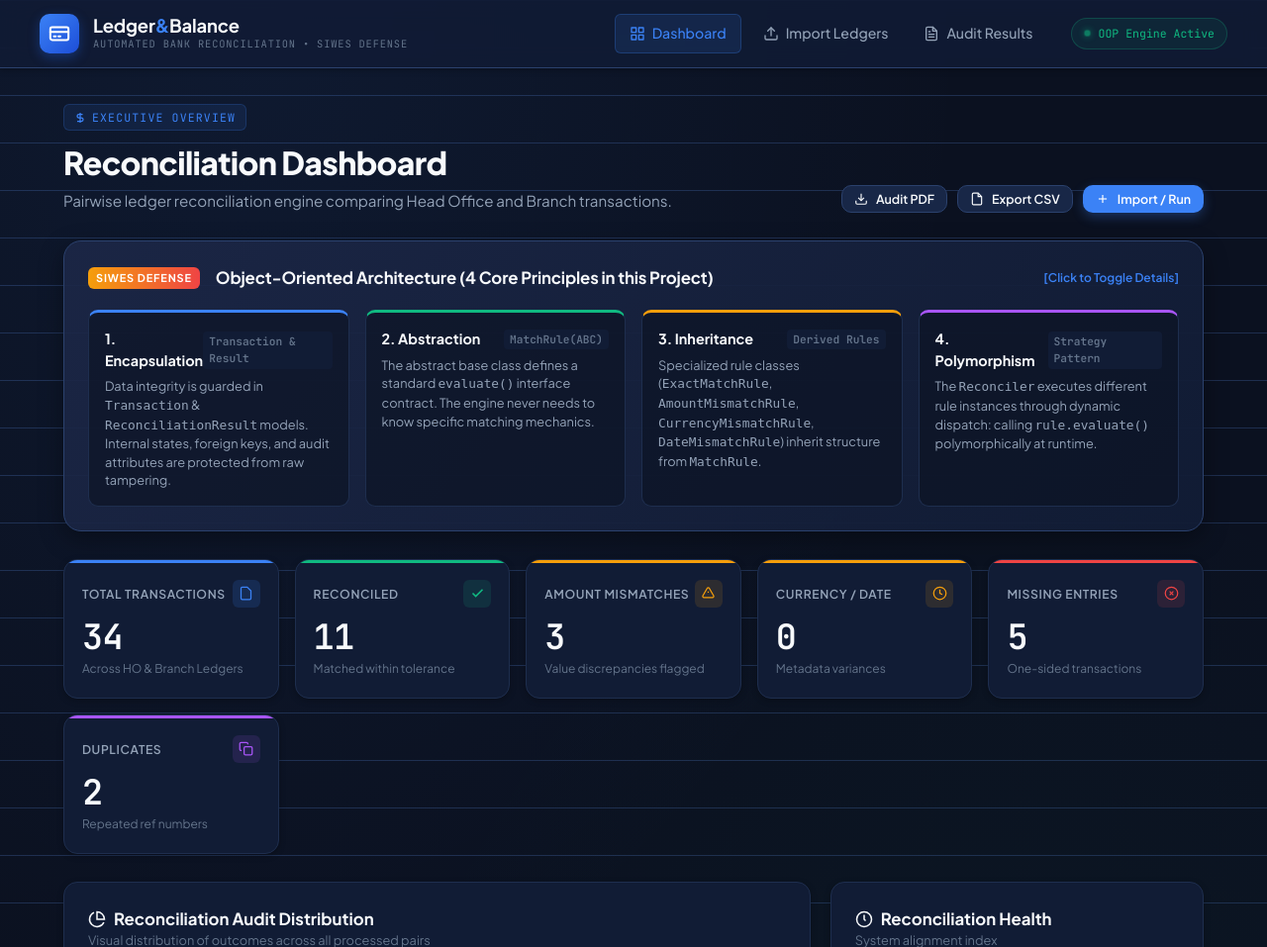
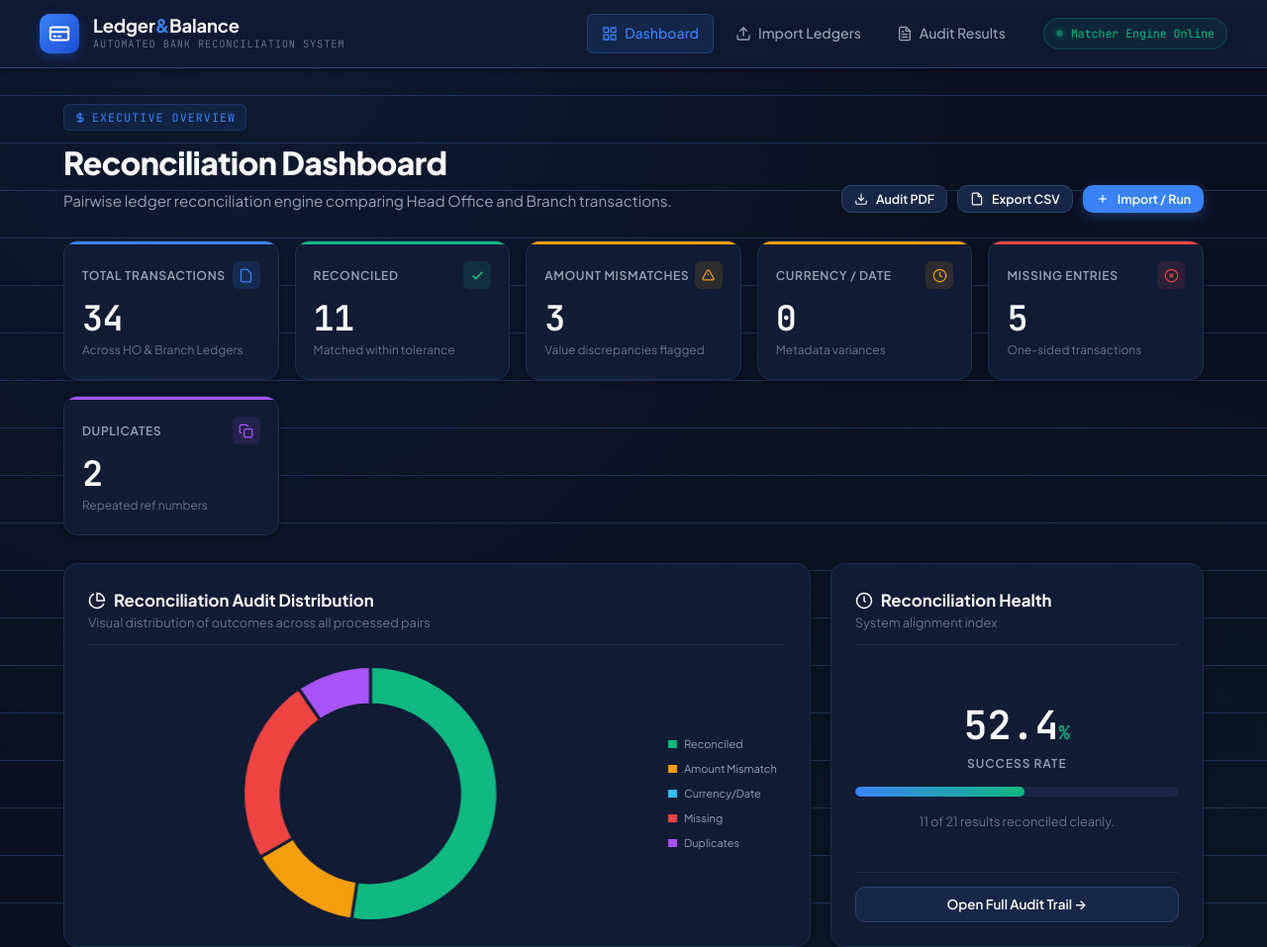
Before and after one commit to iamayomide-ai/ledger-and-balance, a Flask app: page / in a window 1280 px wide. Shown: the top 957 px of the page at 99% size. Run offline with Flask 3, Linux system fonts and the light colour scheme.

Commit message:
Refine UI: Remove academic banners for clean enterprise fintech design

```diff
--- a/app/templates/base.html
+++ b/app/templates/base.html
@@ -21,7 +21,7 @@
         </div>
         <div>
           <div class="brand-title">Ledger<span>&amp;</span>Balance</div>
-          <div class="brand-subtitle">Automated Bank Reconciliation &bull; SIWES Defense</div>
+          <div class="brand-subtitle">Automated Bank Reconciliation System</div>
         </div>
       </a>
 
@@ -43,7 +43,7 @@
 
         <div class="engine-pill">
           <span class="engine-dot"></span>
-          <span>OOP Engine Active</span>
+          <span>Matcher Engine Online</span>
         </div>
       </div>
     </div>
--- a/app/templates/dashboard.html
+++ b/app/templates/dashboard.html
@@ -25,58 +25,6 @@
   </div>
 </div>
 
-<!-- OOP ARCHITECTURE DEFENSE SHOWCASE -->
-<div class="defense-oop-banner">
-  <div class="defense-header" onclick="const g = document.getElementById('oopGrid'); g.style.display = g.style.display === 'none' ? 'grid' : 'none';">
-    <div style="display:flex; align-items:center; gap:8px;">
-      <span class="defense-badge">SIWES Defense</span>
-      <strong style="font-size:1.05rem; letter-spacing:-0.01em;">Object-Oriented Architecture (4 Core Principles in this Project)</strong>
-    </div>
-    <span style="font-size:0.75rem; color:var(--brand-primary); font-weight:600;">[Click to Toggle Details]</span>
-  </div>
-
-  <div class="oop-grid" id="oopGrid">
-    <div class="oop-card oop-encap">
-      <div class="oop-title">
-        <span>1. Encapsulation</span>
-        <span class="oop-class-tag">Transaction &amp; Result</span>
-      </div>
-      <p class="oop-desc">
-        Data integrity is guarded in <code>Transaction</code> &amp; <code>ReconciliationResult</code> models. Internal states, foreign keys, and audit attributes are protected from raw tampering.
-      </p>
-    </div>
-
-    <div class="oop-card oop-abstr">
-      <div class="oop-title">
-        <span>2. Abstraction</span>
-        <span class="oop-class-tag">MatchRule(ABC)</span>
-      </div>
-      <p class="oop-desc">
-        The abstract base class defines a standard <code>evaluate()</code> interface contract. The engine never needs to know specific matching mechanics.
-      </p>
-    </div>
-
-    <div class="oop-card oop-inher">
-      <div class="oop-title">
-        <span>3. Inheritance</span>
-        <span class="oop-class-tag">Derived Rules</span>
-      </div>
-      <p class="oop-desc">
-        Specialized rule classes (<code>ExactMatchRule</code>, <code>AmountMismatchRule</code>, <code>CurrencyMismatchRule</code>, <code>DateMismatchRule</code>) inherit structure from <code>MatchRule</code>.
-      </p>
-    </div>
-
-    <div class="oop-card oop-polym">
-      <div class="oop-title">
-        <span>4. Polymorphism</span>
-        <span class="oop-class-tag">Strategy Pattern</span>
-      </div>
-      <p class="oop-desc">
-        The <code>Reconciler</code> executes different rule instances through dynamic dispatch: calling <code>rule.evaluate()</code> polymorphically at runtime.
-      </p>
-    </div>
-  </div>
-</div>
 
 <!-- STATS CARDS -->
 <div class="stats-grid">
--- a/app/templates/results.html
+++ b/app/templates/results.html
@@ -239,7 +239,7 @@
       <!-- DIAGNOSTIC EVALUATION BOX -->
       <div class="modal-eval-rule">
         <div style="font-size:0.75rem; font-weight:700; text-transform:uppercase; letter-spacing:0.06em; color:var(--brand-primary); margin-bottom:4px;">
-          Engine Evaluation &bull; OOP Strategy Pattern
+          Audit Rule Diagnostic Evaluation
         </div>
         <div id="modalDetailsText" style="color:var(--text-secondary); line-height:1.4;">
           Diagnostic details will appear here.
--- a/app/templates/upload.html
+++ b/app/templates/upload.html
@@ -7,7 +7,7 @@
       Ledger Intake &amp; Ingestion
     </div>
     <h1 class="page-title">Import &amp; Reconcile Ledgers</h1>
-    <p class="page-description">Stage statements from Head Office and Branch to execute the OOP matching rules.</p>
+    <p class="page-description">Stage statements from Head Office and Branch to execute automated pairwise reconciliation.</p>
   </div>
 </div>
 
```
